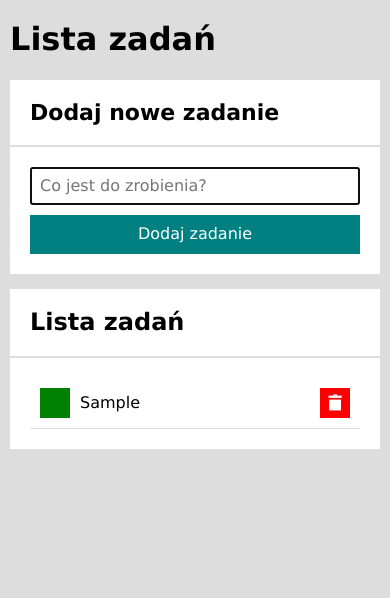
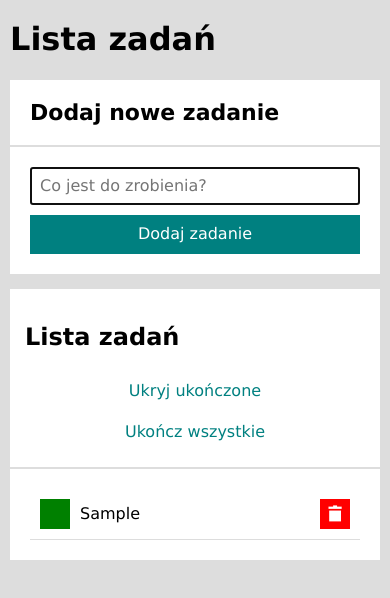
Before and after one commit to kamila-duda/todo_list, a plain HTML site: page index.html in a window 390 px wide. Both pictures are taken after typing "Sample" into the empty fields and a click on the button "Dodaj zadanie". Drawn offline with nearby package versions, Linux system fonts and the light colour scheme.

Commit message:
Buttons added

```diff
--- a/css/form.css
+++ b/css/form.css
@@ -32,6 +32,11 @@
     padding: 13px;
     border: unset;
     cursor: pointer;
+    transition: 1s;
+}
+.form__button:hover{
+  background-color: rgb(3, 192, 192);
+  transform: scale(1.1);
 }
 @media(max-width: 767px){
     .form__button{
--- a/css/taskList.css
+++ b/css/taskList.css
@@ -1,7 +1,38 @@
-.taskList__header {
+.taskList__header{
+    display: flex;
     background-color: #fff;
+    flex-wrap: wrap;
     margin: 0 0 2px;
-    padding: 20px;
+    padding: 15px;
+    justify-content: flex-end;
+}
+@media(max-width: 767px){
+    .taskList__header{
+        flex-direction: column;
+        justify-content: center;
+    }
+  }
+.taskList__title{
+    justify-self: flex-start;
+    flex-grow: 1;
+}
+@media(max-width: 767px){
+    .taskList__title{
+        justify-self: unset;
+        flex-basis: 100%;
+    }
+  }
+.taskList__button{
+    color: teal;
+    cursor: pointer;
+    background-color: transparent;
+    border: none;
+    margin: 10px;
+    transition: 1s;
+    display: none;
+}
+.taskList__button:hover{
+    color: rgb(10, 218, 218);
 }
 .taskList__element {
     background-color: #fff;
@@ -10,11 +41,15 @@
     padding: 20px;
     list-style: none;
 }
+
 .taskList__item {
     border-bottom: 1px solid #ddd;
     display: flex;
     justify-content: flex-start;
     align-items: center;
+}
+.taskList__item--hide{
+    display: none;
 }
 .taskList__itemCheck {
     background-color: green;
@@ -24,6 +59,10 @@
     margin: 10px;
     color: #fff;
     font-weight: bold;
+    transition: 1s;
+}
+.taskList__itemCheck:hover {
+    background-color: rgb(0, 223, 0);
 }
 .taskList__itemDelete {
     background-color: red;
@@ -33,6 +72,10 @@
     margin: 10px;
     justify-self: flex-end;
     color: #fff;
+    transition: 1s;
+}
+.taskList__itemDelete:hover{
+    background-color: rgb(255, 111, 111);
 }
 .icon-trash::before{
     margin: auto;
--- a/index.html
+++ b/index.html
@@ -24,7 +24,12 @@
                 <p class="form__element"><input type="text" class="form__item js-form__item" placeholder="Co jest do zrobienia?"><button class="form__button js-form__button">Dodaj zadanie</button></p>
         </form>
         <section class="taskList">
-            <h2 class="taskList__header">Lista zadań</h2>
+            <header class="taskList__header">
+                <h2 class="taskList__title">Lista zadań</h2>
+                <button class="taskList__button js-taskList__buttonHideShow">Ukryj ukończone</button>
+                <button class="taskList__button js-taskList__buttonCheckAll">Ukończ wszystkie</button>
+            </header>
+
             <ul class="taskList__element js-taskList__element">
 
             </ul>
--- a/script.js
+++ b/script.js
@@ -1,5 +1,6 @@
 {
-    const taskListArray = [];
+    let taskListArray = [];
+    let hideShowButtonFlag = false;
     const clearInputText = () => {
         const inputField = document.querySelector(".js-form__item");
         inputField.value = "";
@@ -19,18 +20,56 @@
         const removes = document.querySelectorAll(".taskList__itemDelete");
         removes.forEach((remove, index) => {
             remove.addEventListener("click", () => {
-                array.splice(index, 1);
+                array = [
+                    ...array.splice(index, 1)
+                ]
                 displayList();
             });
         });
     };
+    const onClickHideShowButton = () => {
+        if (hideShowButtonFlag) {
+            hideShowButton.innerText = "Ukryj ukończone"
+            const doneTasks = taskListArray.filter(({ done }) => done);
+            for (const doneTask of doneTasks) {
+                doneTask.display = true;
+            }
+            hideShowButtonFlag = false;
+        } else {
+            hideShowButton.innerText = "Pokaż ukończone";
+            const doneTasks = taskListArray.filter(({ done }) => done);
+            for (const doneTask of doneTasks) {
+                doneTask.display = false;
+            }
+            hideShowButtonFlag = true;
+        }
+        displayList();
+    }
+    const hideShowButton = document.querySelector(".js-taskList__buttonHideShow");
+    hideShowButton.addEventListener("click", onClickHideShowButton);
+    const checkAllButton = document.querySelector(".js-taskList__buttonCheckAll");
+    const onClickCheckAllButton = () => {
+        const check = document.querySelectorAll(".taskList__itemCheck");
+        for (i = 0; i < check.length; i++) {
+            taskListArray[i].done = true;
 
-    const displayList = () => {
+        };
+        checkAllButton.disabled = true;
+        displayList();
+    };
+
+    checkAllButton.addEventListener("click", onClickCheckAllButton);
+
+    const displayTask = () => {
         let list = "";
         for (const taskListArrayItem of taskListArray) {
-            list += `<li class="taskList__item"><input type="button" ${taskListArrayItem.done ? "value =\"&#x2713\"" : ""} class="taskList__itemCheck"></button><span ${taskListArrayItem.done ? "style=\"text-decoration: line-through\"" : ""} class="taskList__text">${taskListArrayItem.content}</span><button class="taskList__itemDelete"><i class="icon-trash"></i></button></li>`;
+            list += `<li ${taskListArrayItem.display ? "class=\"taskList__item\"" : "class=\"taskList__item taskList__item--hide\""} ><input type="button" ${taskListArrayItem.done ? "value =\"&#x2713\"" : ""} class="taskList__itemCheck"></button><span ${taskListArrayItem.done ? "style=\"text-decoration: line-through\"" : ""} class="taskList__text">${taskListArrayItem.content}</span><button class="taskList__itemDelete"><i class="icon-trash"></i></button></li>`;
         };
+
         document.querySelector(".js-taskList__element").innerHTML = list;
+    }
+    const displayList = () => {
+        displayTask();
         clearInputText();
         checkItem();
         deleteItem(taskListArray);
@@ -41,18 +80,30 @@
         if (newTask === "") {
             return;
         };
-        taskListArray.push({
-            content: newTask,
-            done: false,
-        });
+        taskListArray = [
+            ...taskListArray,
+            {
+                content: newTask,
+                done: false,
+                display: true,
+            },
+        ];
         displayList();
     };
 
+
+
+    const showButtons = () => {
+        if (taskListArray.length > 0) {
+            hideShowButton.style.display = "unset";
+            checkAllButton.style.display = "unset";
+        }
+    }
     const onSubmitForm = (event) => {
         event.preventDefault();
         document.querySelector(".js-form__item").focus();
         addTask();
-
+        showButtons();
     };
 
     const form = document.querySelector(".js-form");
```
